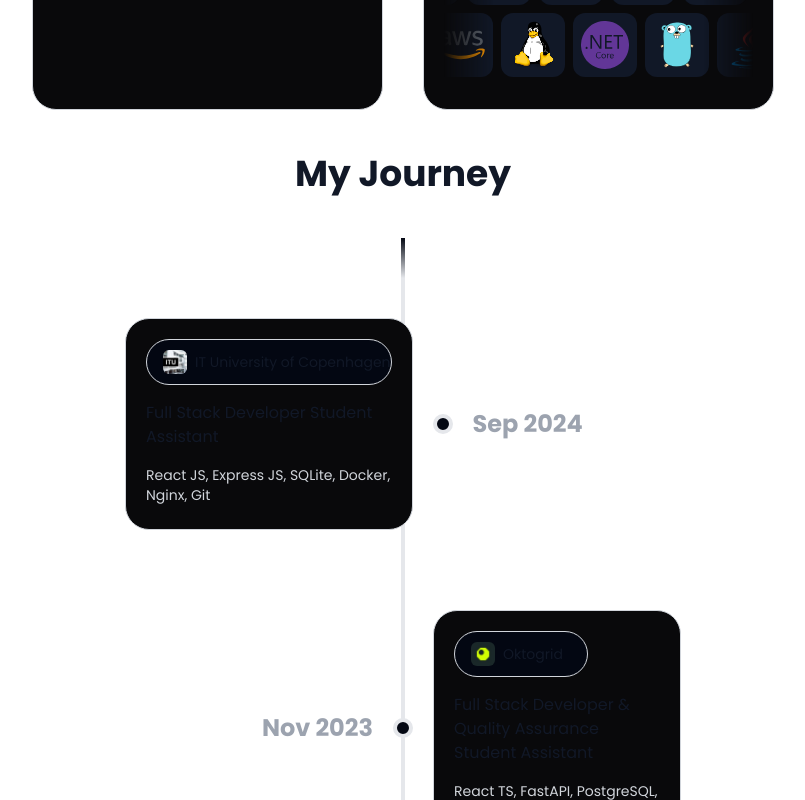
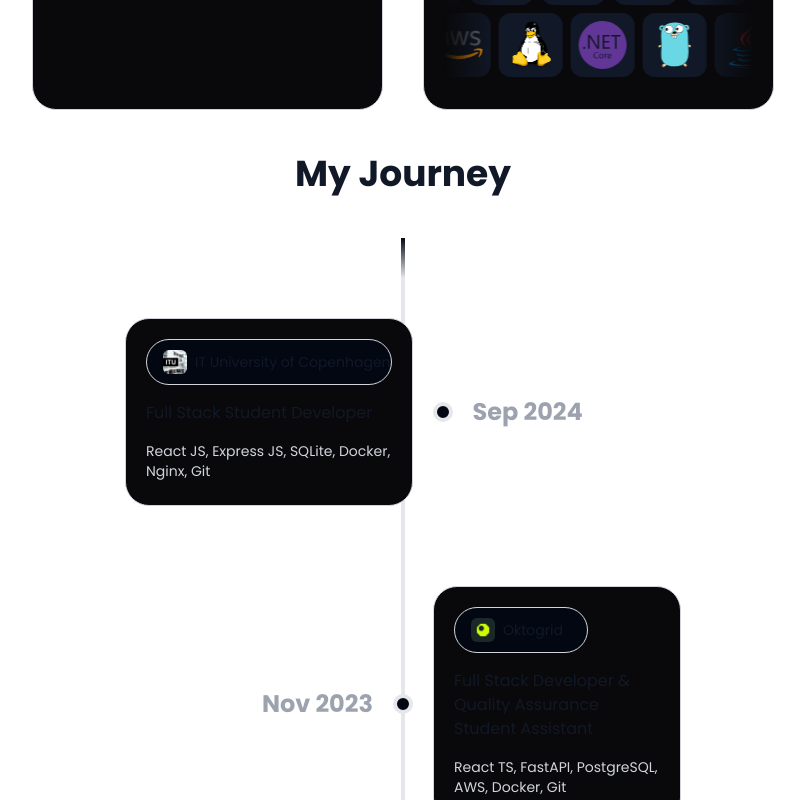
Before and after one commit to benceluzsinszky/portfolio, a React (Vite) app: page / in a window 1280 px wide. Shown: the part 1136-1936 px from the top of the page, without its empty margins (237-1042 px from the left). Built offline with nearby package versions, Linux system fonts and the light colour scheme; no server answers.

Commit message:
update role name

```diff
--- a/src/components/journey/Journey.tsx
+++ b/src/components/journey/Journey.tsx
@@ -16,7 +16,7 @@ export default function Journey() {
           date="Sep 2024"
           icon={ITULogo}
           title="IT University of Copenhagen"
-          description="Full Stack Developer Student Assistant"
+          description="Full Stack Student Developer"
           techStack="React JS, Express JS, SQLite, Docker, Nginx, Git"
         />
         <JourneyItem
```
